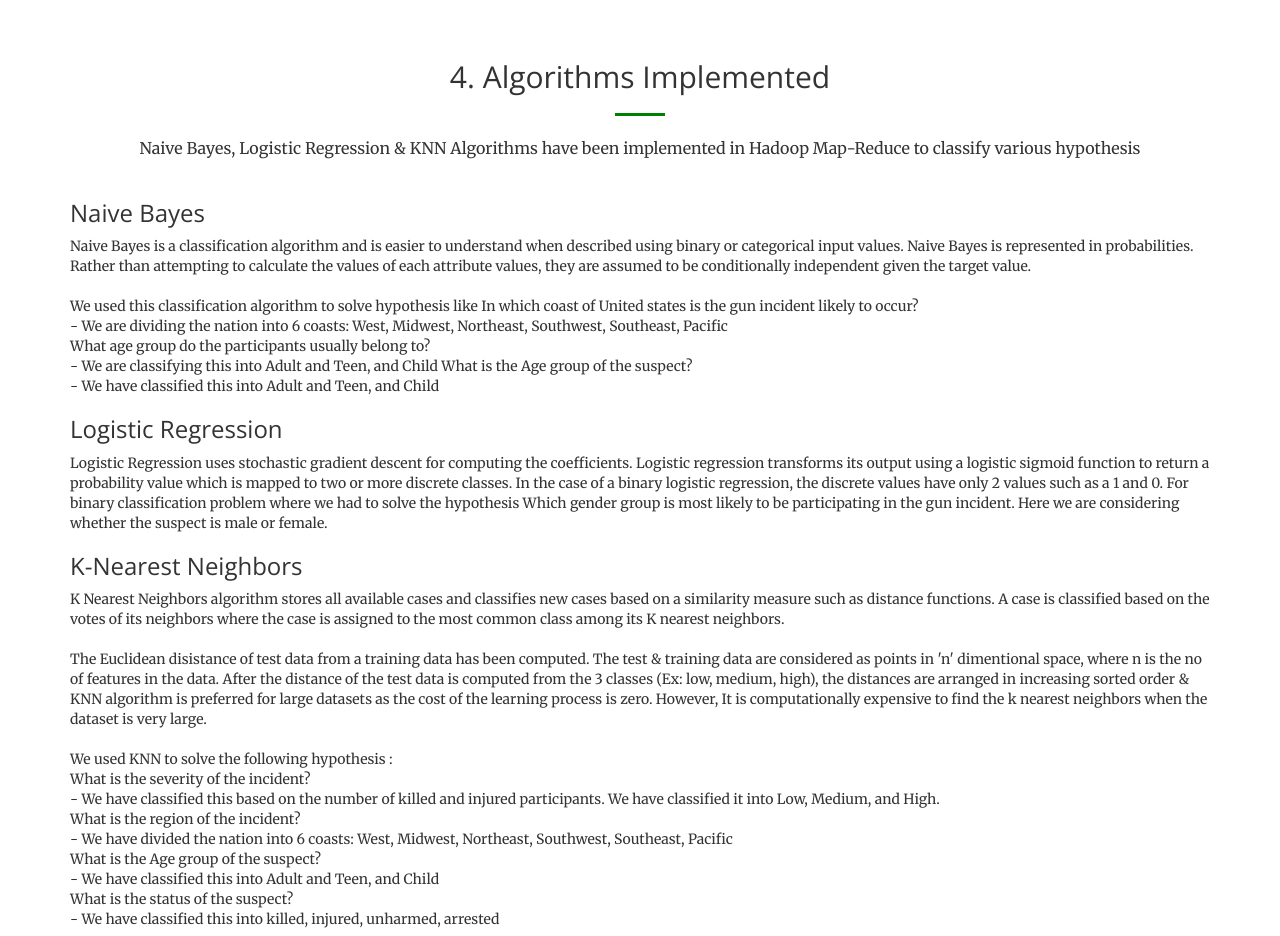
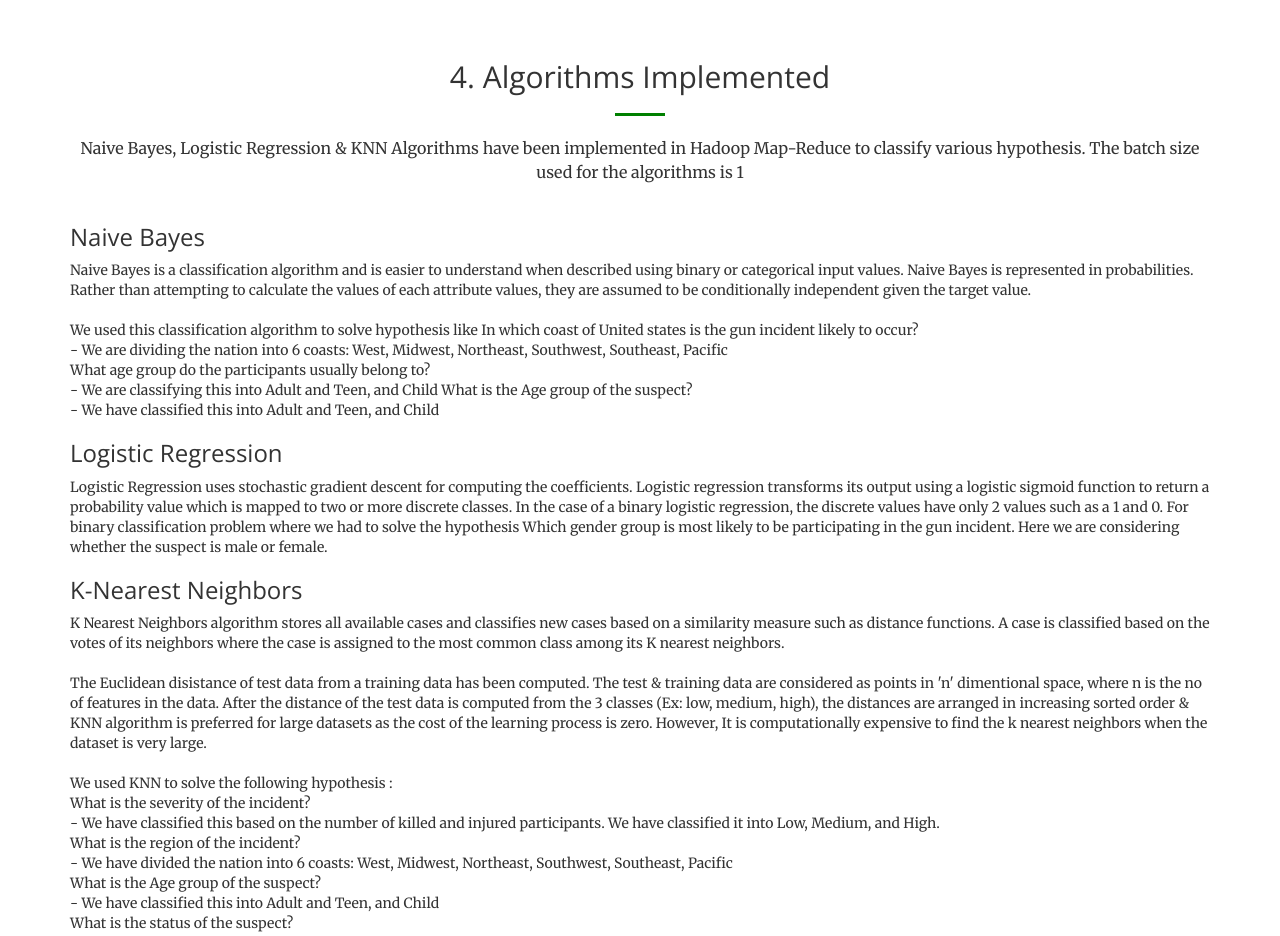
Before and after one commit to KarthikRao298/karthikrao298.github.io, a website: page index.html in a window 1280 px wide. Shown: the part 3860-4796 px from the top of the page. Drawn offline with nearby package versions, Linux system fonts and the light colour scheme.

Commit message:
Added feature descriptions

```diff
--- a/index.html
+++ b/index.html
@@ -359,7 +359,7 @@
                 <div class="col-lg-12 text-center">
                     <h2 class="section-heading">4. Algorithms Implemented</h2>
                     <hr class="primary">
-                    <p>Naive Bayes, Logistic Regression & KNN Algorithms have been implemented in Hadoop Map-Reduce to classify various hypothesis</p>
+                    <p>Naive Bayes, Logistic Regression & KNN Algorithms have been implemented in Hadoop Map-Reduce to classify various hypothesis. The batch size used for the algorithms is 1</p>
                 </div>
             </div>
         </div>
```
